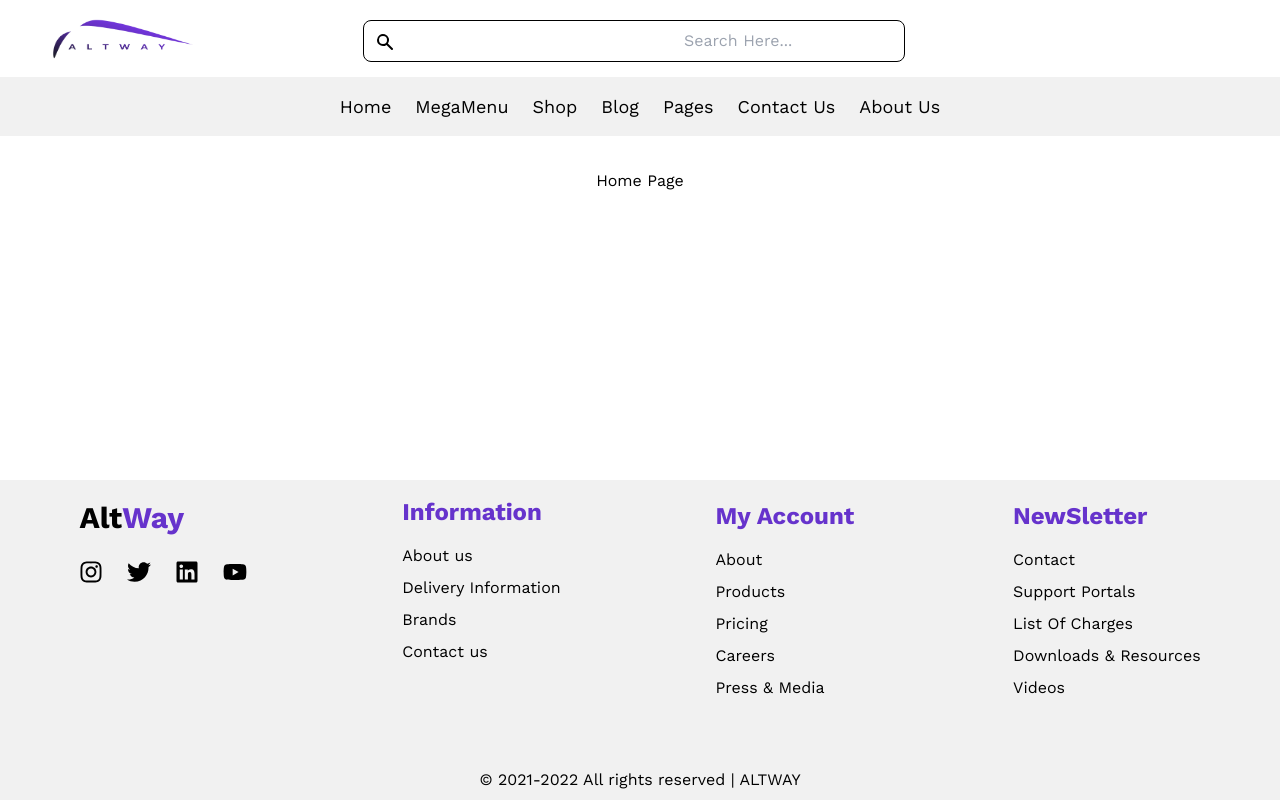
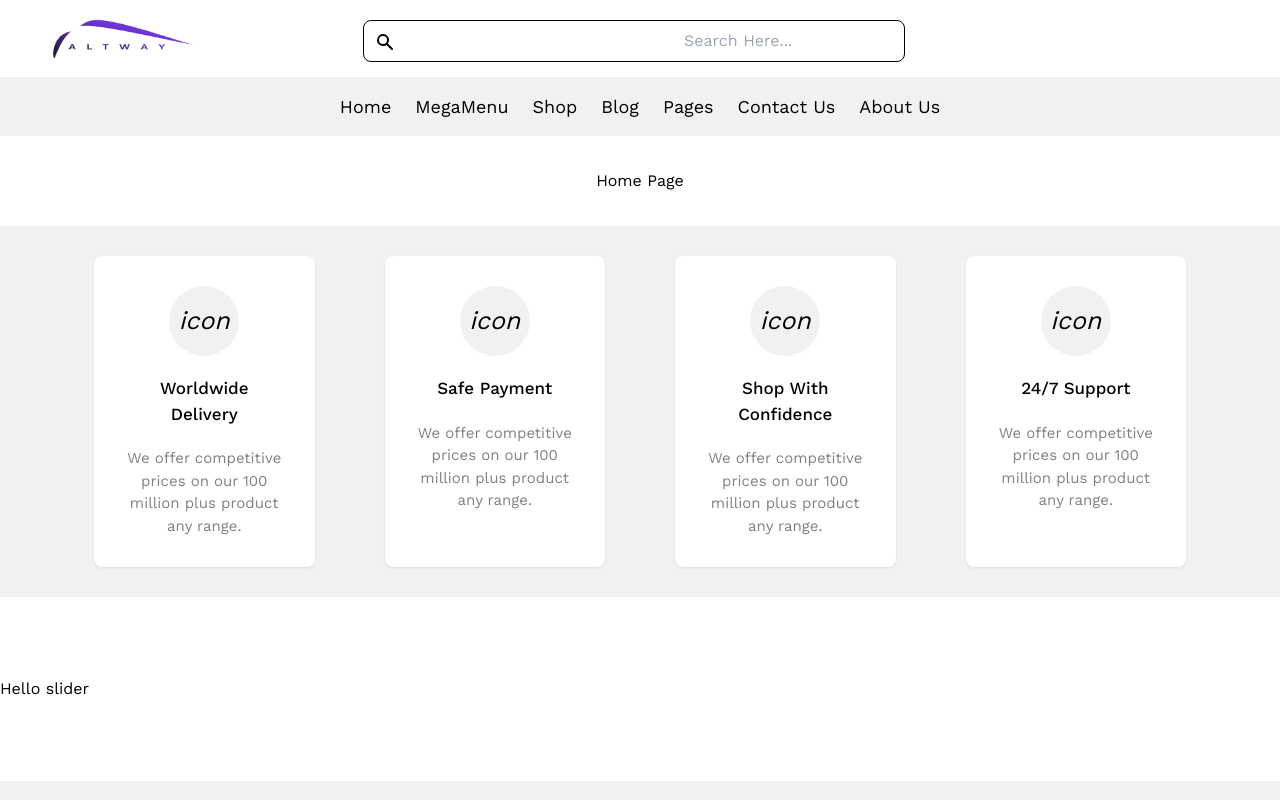
Before and after one commit to kareeem380/E-Commerce-Application, a Next.js app: page / in a window 1280 px wide. Shown: the top 800 px of the page. Built offline with nearby package versions, Linux system fonts and the light colour scheme.

Commit message:
Features
I added Wrapper (Features )
bdlt chwiya fi lfooter (kan mini ^prb dyal absulute)

```diff
--- a/components/Footer.js
+++ b/components/Footer.js
@@ -7,7 +7,7 @@ import { FaYoutube } from "react-icons/fa";
 function Footer() {
 	return (
 		<>
-			<div className=" bg-grayy h-2/5 w-full flex md:flex-row flex-col justify-around items-start absolute bottom-0 ">
+			<div className=" bg-grayy h-2/5 w-full flex md:flex-row flex-col justify-around items-start  ">
 				<div className="p-5 ">
 					<ul>
 						<p className="text-gray-800 font-bold text-3xl pb-6">
@@ -80,7 +80,7 @@ function Footer() {
 				</div>
 			</div>
 			<div className="flex flex-col justify-center items-center text-center  p-5 bg-gray-50">
-				<h1 className=" text-gray-800 font-regular absolute bottom-2">
+				<h1 className=" text-gray-800 font-regular">
 					© 2021-2022 All rights reserved | ALTWAY
 					<span className="hover:text-blue-600 font-regular cursor-pointer">
 
--- /dev/null
+++ b/components/Products_slider.js
@@ -0,0 +1,17 @@
+import React from "react";
+import { FaInstagram } from "react-icons/fa";
+import { FaTwitter } from "react-icons/fa";
+import { FaLinkedin } from "react-icons/fa";
+import { FaYoutube } from "react-icons/fa";
+
+function Footer() {
+	return (
+
+
+			<div className=" my-20 ">
+				<p>Hello slider</p>
+			</div>
+	);
+}
+
+export default Footer;
--- /dev/null
+++ b/components/Wrapper.js
@@ -0,0 +1,47 @@
+import React from "react";
+
+function Wrapper() {
+    const data = [
+        {
+            cover: <i class='fa-solid fa-truck-fast'></i>,
+            title: "Worldwide Delivery",
+            decs: "We offer competitive prices on our 100 million plus product any range.",
+        },
+        {
+            cover: <i class='fa-solid fa-id-card'></i>,
+            title: "Safe Payment",
+            decs: "We offer competitive prices on our 100 million plus product any range.",
+        },
+        {
+            cover: <i class='fa-solid fa-shield'></i>,
+            title: "Shop With Confidence ",
+            decs: "We offer competitive prices on our 100 million plus product any range.",
+        },
+        {
+            cover: <i class='fa-solid fa-headset'></i>,
+            title: "24/7 Support ",
+            decs: "We offer competitive prices on our 100 million plus product any range.",
+        },
+    ]
+    return (
+        <>
+            <section className='wrapper bg-grayy'>
+                <div className='container grid2'>
+                    {data.map((val, index) => {
+                        return (
+                            <div className='product' key={index}>
+                                <div className='img icon-circle'>
+                                    <i>{val.cover} icon</i>
+                                </div>
+                                <h3>{val.title}</h3>
+                                <p>{val.decs}</p>
+                            </div>
+                        )
+                    })}
+                </div>
+            </section>
+        </>
+    );
+}
+
+export default Wrapper;
--- /dev/null
+++ b/components/flashDeals/FlashCard.jsx
@@ -0,0 +1,84 @@
+import React, { useState } from "react"
+import Slider from "react-slick"
+import "slick-carousel/slick/slick.css"
+import "slick-carousel/slick/slick-theme.css"
+
+const SampleNextArrow = (props) => {
+  const { onClick } = props
+  return (
+    <div className='control-btn' onClick={onClick}>
+      <button className='next'>
+        <i className='fa fa-long-arrow-alt-right'></i>
+      </button>
+    </div>
+  )
+}
+const SamplePrevArrow = (props) => {
+  const { onClick } = props
+  return (
+    <div className='control-btn' onClick={onClick}>
+      <button className='prev'>
+        <i className='fa fa-long-arrow-alt-left'></i>
+      </button>
+    </div>
+  )
+}
+const FlashCard = ({ productItems, addToCart }) => {
+  const [count, setCount] = useState(0)
+  const increment = () => {
+    setCount(count + 1)
+  }
+  const settings = {
+    dots: false,
+    infinite: true,
+    speed: 500,
+    slidesToShow: 4,
+    slidesToScroll: 1,
+    nextArrow: <SampleNextArrow />,
+    prevArrow: <SamplePrevArrow />,
+  }
+
+  return (
+    <>
+      <Slider {...settings}>
+        {productItems.map((productItems) => {
+          return (
+            <div className='box'>
+              <div className='product mtop'>
+                <div className='img'>
+                  <span className='discount'>{productItems.discount}% Off</span>
+                  <img src={productItems.cover} alt='' />
+                  <div className='product-like'>
+                    <label>{count}</label> <br />
+                    <i className='fa-regular fa-heart' onClick={increment}></i>
+                  </div>
+                </div>
+                <div className='product-details'>
+                  <h3>{productItems.name}</h3>
+                  <div className='rate'>
+                    <i className='fa fa-star'></i>
+                    <i className='fa fa-star'></i>
+                    <i className='fa fa-star'></i>
+                    <i className='fa fa-star'></i>
+                    <i className='fa fa-star'></i>
+                  </div>
+                  <div className='price'>
+                    <h4>${productItems.price}.00 </h4>
+                    {/* step : 3
+                     if hami le button ma click garryo bahne
+                    */}
+                    <button onClick={() => addToCart(productItems)}>
+                      <i className='fa fa-plus'></i>
+                    </button>
+                  </div>
+                </div>
+              </div>
+            </div>
+          )
+        })}
+      </Slider>
+    </>
+  )
+}
+
+export default FlashCard
--- /dev/null
+++ b/components/flashDeals/FlashDeals.jsx
@@ -0,0 +1,21 @@
+import React from "react"
+import FlashCard from "./FlashCard"
+import "./style.css"
+
+const FlashDeals = ({ productItems, addToCart }) => {
+  return (
+    <>
+      <section className='flash'>
+        <div className='container'>
+          <div className='heading f_flex'>
+            <i className='fa fa-bolt'></i>
+            <h1>Flash Delas</h1>
+          </div>
+          <FlashCard productItems={productItems} addToCart={addToCart} />
+        </div>
+      </section>
+    </>
+  )
+}
+
+export default FlashDeals
--- /dev/null
+++ b/components/flashDeals/style.css
@@ -0,0 +1,4 @@
+.flash {
+  background: #f6f9fc;
+  padding: 50px 0;
+}
--- a/pages/_app.js
+++ b/pages/_app.js
@@ -3,16 +3,23 @@ import "../styles/globals.css";
 import Footer from "../components/Footer";
 import Herosection from "../components/Herosection";
 import SearchBar from "../components/SearchBar";
-
+import Products_slider from "../components/Products_slider"
+import Wrapper from "../components/Wrapper"
+import "../styles/style_wrapper.css"
 
 function MyApp({ Component, pageProps }) {
   return (
     <>
-    <SearchBar />
+      <SearchBar />
       <Navbar />
       <Component {...pageProps} />
+
+      <Wrapper />
+
+      <Products_slider />
+
       <Herosection />
-			<Footer />
+      <Footer />
     </>
   );
 }
--- /dev/null
+++ b/styles/style_wrapper.css
@@ -0,0 +1,74 @@
+.wrapper {
+  text-align: center;
+}
+.wrapper .img {
+  margin: auto;
+  width: 70px;
+  height: 70px;
+  line-height: 70px;
+  margin-bottom: 20px;
+}
+.wrapper .img i {
+  font-size: 25px;
+}
+.wrapper .product {
+  padding: 30px;
+  margin: 30px;
+}
+.wrapper .product h3 {
+  font-weight: 500;
+}
+.wrapper p {
+  font-size: 15px;
+  margin-top: 20px;
+  color: grey;
+}
+.product {
+  background-color: white;
+}
+.container {
+  max-width: 90%;
+  margin: auto;
+}
+.grid2 {
+  display: grid;
+  grid-template-columns: repeat(4, 1fr);
+  grid-gap: 10px;
+}
+
+
+/*---------product-----------*/
+.product {
+  background: #fff;
+  padding: 20px;
+  position: relative;
+  border-radius: 8px;
+  box-shadow: rgb(3 0 71 / 9%) 0px 1px 3px;
+  margin: 10px;
+}
+
+.product h3 {
+  font-weight: 400;
+  font-size: 17px;
+}
+
+.product .rate i {
+  font-size: 15px;
+  color: #ffcd4e;
+  margin: 5px 5px 5px 0;
+}
+
+.product:hover .product-like {
+  opacity: 1;
+}
+/*---------product-----------*/
+
+.icon-circle {
+  width: 50px;
+  height: 50px;
+  line-height: 50px;
+  background: #f1f1f1;
+  margin-left: 20px;
+  text-align: center;
+  border-radius: 50%;
+}
```
Also changed, not shown: package.json (+6 -2 lines), components/Herosection.js (line endings or trailing spaces), 1 other file (tests, documents, lock files or other folders).
